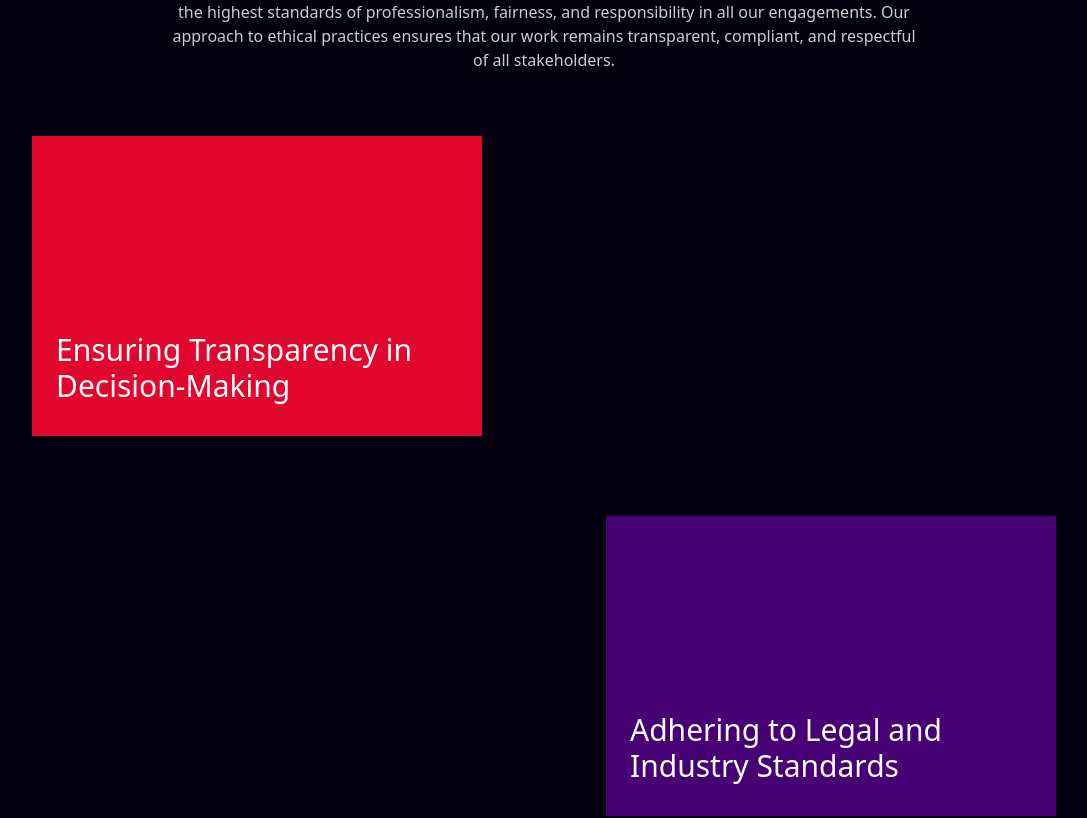
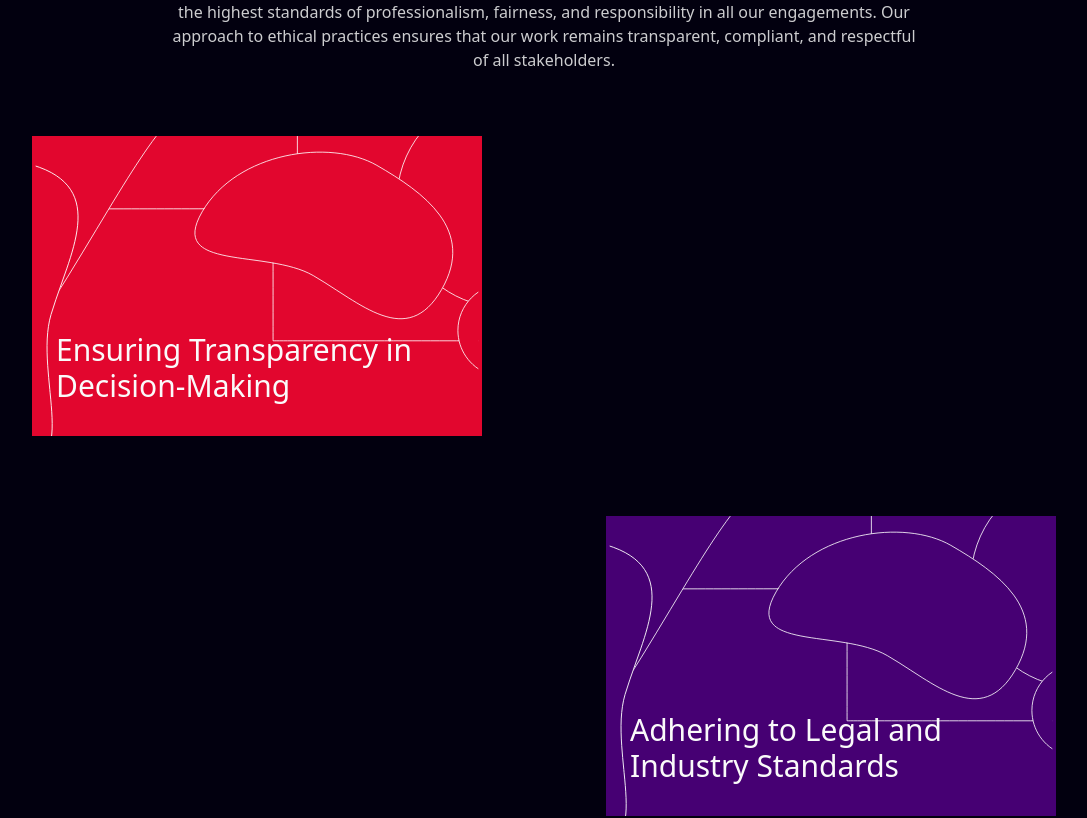
Before and after one commit to ashaduzzaman2002/surventix, a Next.js app: page /code-of-conduct in a window 1280 px wide. Shown: the part 2301-3119 px from the top of the page, without its empty margins (96-1183 px from the left). Built offline with nearby package versions, Linux system fonts and the light colour scheme.

Commit message:
animation

```diff
--- a/src/app/(root)/code-of-conduct/page.tsx
+++ b/src/app/(root)/code-of-conduct/page.tsx
@@ -4,17 +4,17 @@ import { CODE_OF_CONDUCT, COMMITMENTS, ETHICS, FAQ } from "@/constant/data";
 import { ArrowRight, Minus, Plus } from "lucide-react";
 import Image from "next/image";
 import Link from "next/link";
-import React, { useEffect, useState } from "react";
-// import lottie, { AnimationItem } from "lottie-web";
+import React, { useEffect, useRef, useState } from "react";
+import lottie, { AnimationItem } from "lottie-web";
 import { cn } from "@/lib/utils";
 import { motion } from "framer-motion";
+import redAnimation from "@/assets/lottie/Timed_Alpha_red.json";
 
 const Page = () => {
   const [isClient, setIsClient] = useState(false);
   useEffect(() => {
     setIsClient(true); // Ensure component runs only in the client
   }, []);
-
 
   if (!isClient) return null;
   return (
@@ -178,57 +178,54 @@ const EthicalCard = ({
   className,
   title,
   description,
-  // animationFile,
-}: {
+}: // animationFile,
+{
   className: string;
   title: string;
   description: string;
   animationFile: Record<string, unknown>;
 }) => {
+  const animationContainer = useRef<HTMLDivElement>(null);
+  const animationInstance = useRef<AnimationItem | null>(null);
 
+  useEffect(() => {
+    if (animationContainer.current) {
+      animationInstance.current = lottie.loadAnimation({
+        container: animationContainer.current,
+        renderer: "svg",
+        loop: false,
+        autoplay: false,
+        animationData: redAnimation,
+      });
 
-  // const animationContainer = useRef<HTMLDivElement>(null);
-  // const animationInstance = useRef<AnimationItem | null>(null);
+      // Pause the animation initially
+      animationInstance.current.stop();
+    }
 
+    return () => {
+      animationInstance.current?.destroy();
+    };
+  }, []);
 
+  const handleMouseEnter = () => {
+    animationInstance.current?.goToAndPlay(0, true); // Play from start
+  };
 
-  // useEffect(() => {
-  //   if (animationContainer.current) {
-  //     animationInstance.current = lottie.loadAnimation({
-  //       container: animationContainer.current,
-  //       renderer: "svg",
-  //       loop: false, // Ensure it doesn't loop
-  //       autoplay: false, // Don't play initially
-  //       animationData: animationFile,
-  //     });
-
-  //     // Pause the animation initially
-  //     animationInstance.current.stop();
-  //   }
-
-  //   return () => {
-  //     animationInstance.current?.destroy();
-  //   };
-  // }, [animationFile]);
-
-  // const handleMouseEnter = () => {
-  //   animationInstance.current?.goToAndPlay(0, true); // Play from start
-  // };
-
-  // const handleMouseLeave = () => {
-  //   animationInstance.current?.stop(); // Stop instead of resetting to first frame
-  // };
-
-
+  const handleMouseLeave = () => {
+    animationInstance.current?.stop(); // Stop instead of resetting to first frame
+  };
 
   return (
     <div
       className={`h-[300px] w-[450px] group overflow-hidden relative ${className}`}
-      // onMouseEnter={handleMouseEnter}
-      // onMouseLeave={handleMouseLeave}
+      onMouseEnter={handleMouseEnter}
+      onMouseLeave={handleMouseLeave}
     >
       {/* Ensure animation container doesn't block text */}
-      {/* <div ref={animationContainer} className="absolute inset-0 pointer-events-none"></div> */}
+      <div
+        ref={animationContainer}
+        className="absolute inset-0 pointer-events-none"
+      ></div>
 
       <div className="absolute inset-0">
         <div className="h-full translate-y-0 group-hover:-translate-y-[350px] duration-1000 transition-all ease-in-out flex items-end p-6 pb-8">
@@ -296,7 +293,9 @@ const FAQcard = ({
         onClick={() => setOpen((prev) => !prev)}
       >
         <h2 className="text-2xl font-bold">{item.title}</h2>{" "}
-        <motion.button animate={{rotate: open? 180: 0}}>{open ? <Minus /> : <Plus />}</motion.button>
+        <motion.button animate={{ rotate: open ? 180 : 0 }}>
+          {open ? <Minus /> : <Plus />}
+        </motion.button>
       </div>
 
       <motion.div
```
